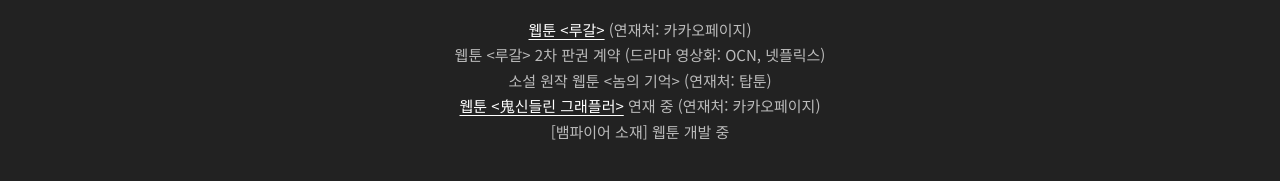
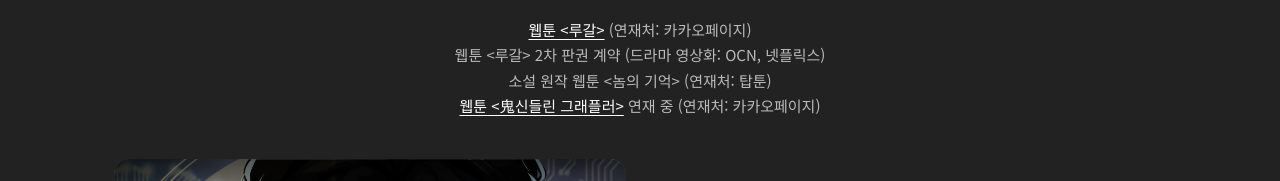
Before and after one commit to hollyppit/mantrahome1, a plain HTML site: page new-site/public/index.html in a window 1280 px wide. Shown: the part 1247-1428 px from the top of the page. Drawn offline with Linux system fonts and the light colour scheme.

Commit message:
Remove vampire webtoon line
Co-Authored-By: Claude Sonnet 5.5 <noreply@anthropic.com>

```diff
--- a/new-site/public/index.html
+++ b/new-site/public/index.html
@@ -135,7 +135,6 @@
         <li>웹툰 &lt;루갈&gt; 2차 판권 계약 (드라마 영상화: OCN, 넷플릭스)</li>
         <li>소설 원작 웹툰 &lt;놈의 기억&gt; (연재처: 탑툰)</li>
         <li><a href="https://page.kakao.com/content/69170913/" target="_blank" rel="noopener">웹툰 &lt;鬼신들린 그래플러&gt;</a> 연재 중 (연재처: 카카오페이지)</li>
-        <li>[뱀파이어 소재] 웹툰 개발 중</li>
       </ul>
       <div class="gallery">
         <figure><a href="https://page.kakao.com/content/53178390/" target="_blank" rel="noopener"><img src="portfolio/rugal-1.jpg" alt="" width="2000" height="1000" loading="lazy"><figcaption>웹툰 &lt;루갈&gt; 시리즈 연재</figcaption></a></figure>
```
